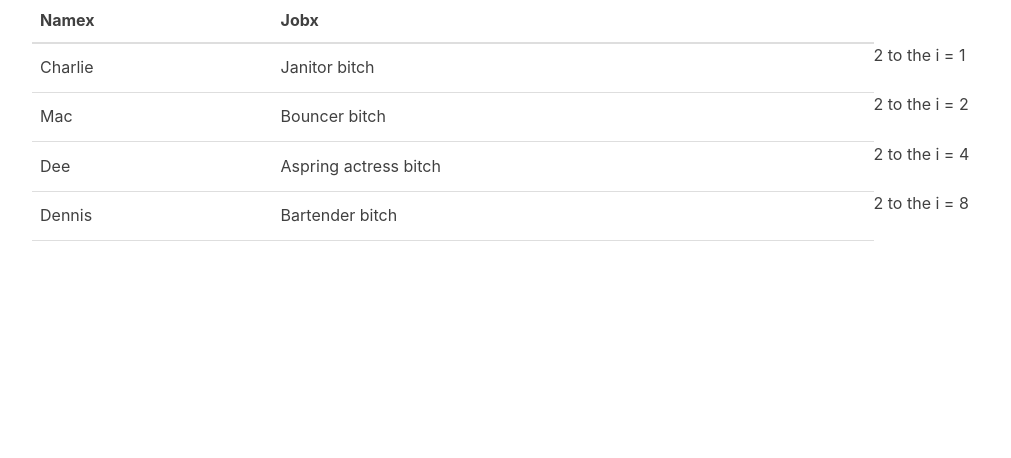
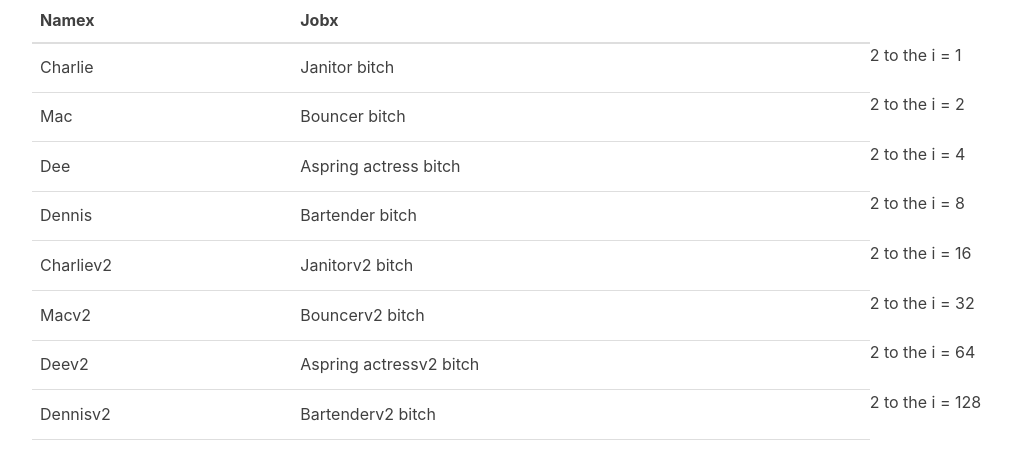
Before and after one commit to codejoy-wins/React4Beginners, a React (Create React App) app: page / in a window 1280 px wide. Shown: the top 458 px of the page, without its empty margins (24-1035 px from the left). Built offline with nearby package versions, Linux system fonts and the light colour scheme.

Commit message:
figured out map finally

```diff
--- a/src/components/App.js
+++ b/src/components/App.js
@@ -19,6 +19,22 @@ class App extends Component {
             {
                 'name': 'Dennis',
                 'job': 'Bartender'
+            },
+            {
+                'name': 'Charliev2',
+                'job': 'Janitorv2'
+            },
+            {
+                'name': 'Macv2',
+                'job': 'Bouncerv2'
+            },
+            {
+                'name': 'Deev2',
+                'job': 'Aspring actressv2'
+            },
+            {
+                'name': 'Dennisv2',
+                'job': 'Bartenderv2'
             }
         ];
         return (
--- a/src/components/Map.js
+++ b/src/components/Map.js
@@ -13,4 +13,5 @@ const listOfObjects = [
     },
 ]
 
-console.log(listOfObjects);
+console.log(listOfObjects.map((objr,mindex)=>mindex + " " + objr.name + " has a cat named " + objr.cat));
+// this is the missing link of understanding I had in learning React
```
Also changed, not shown: src/components/Table.js (+10 -14 lines).
